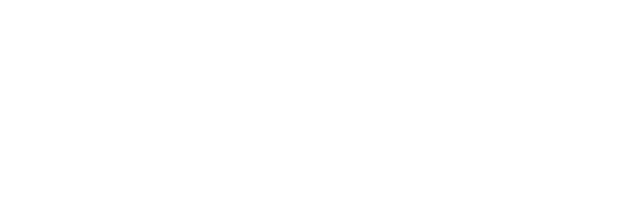
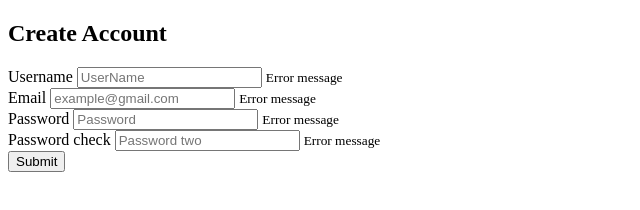
Before and after one commit to cicerorocha/FormValidationJavaScript, a plain HTML site: page index.html in a window 1280 px wide. Shown: the whole page, without its empty margins (0-640 px from the left). Drawn offline with Linux system fonts and the light colour scheme.

Commit message:
chore: add estrutura do formulario

```diff
--- a/index.html
+++ b/index.html
@@ -6,6 +6,44 @@
     <title>Create User</title>
 </head>
 <body>
+    <div class="container">
+        <div class="header">
+            <h2>Create Account</h2>
+        </div>
+        <form id="form" class="form">
+            <div class="form-control">
+                <label for="username">Username</label>
+                <input type="text" placeholder="UserName" name="username" id="username">
+                <i class="fas fa-check-circle"></i>
+                <i class="fas fa-exclamation-circle"></i>
+                <small>Error message</small>
+            </div>
+            <div class="form-control">
+                <label for="username">Email</label>
+                <input type="text" placeholder="example@gmail.com" name="email" id="email">
+                <i class="fas fa-check-circle"></i>
+                <i class="fas fa-exclamation-circle"></i>
+                <small>Error message</small>
+            </div>
+            <div class="form-control">
+                <label for="username">Password</label>
+                <input type="password" placeholder="Password" name="password" id="password">
+                <i class="fas fa-check-circle"></i>
+                <i class="fas fa-exclamation-circle"></i>
+                <small>Error message</small>
+            </div>
+            <div class="form-control">
+                <label for="username">Password check</label>
+                <input type="password" placeholder="Password two" name="password2" id="password2">
+                <i class="fas fa-check-circle"></i>
+                <i class="fas fa-exclamation-circle"></i>
+                <small>Error message</small>
+            </div>
+
+
+            <button >Submit</button>
+        </form>
+    </div>
 
 </body>
 </html>
```
